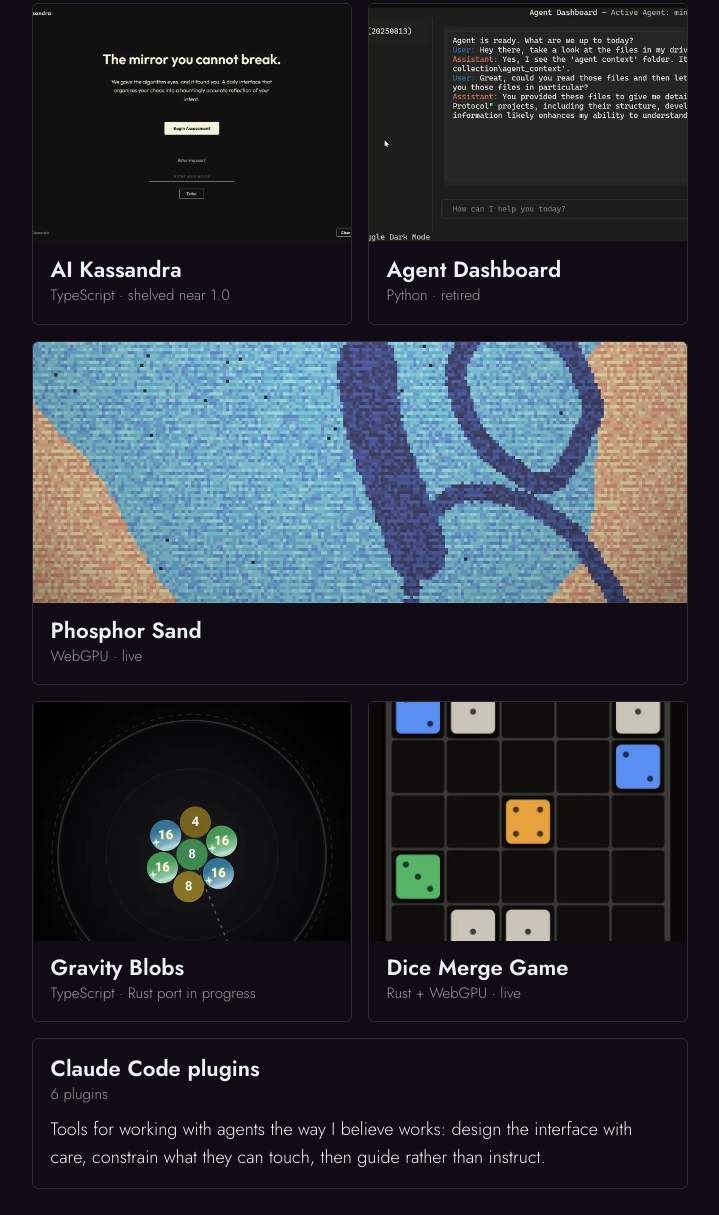
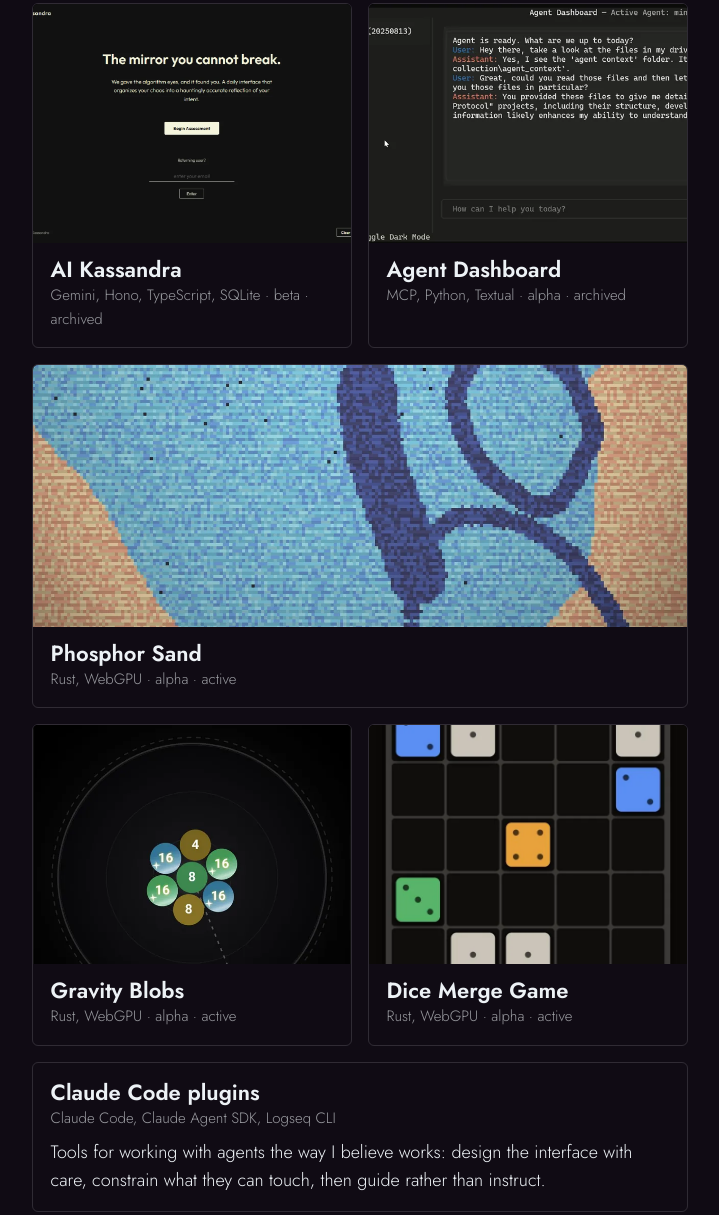
Before and after one commit to Ethan23p/ethanporter.xyz, a plain HTML site: page index.html in a window 1280 px wide. Shown: the part 816-2031 px from the top of the page, without its empty margins (280-999 px from the left). Drawn offline with Linux system fonts and the light colour scheme.

Commit message:
Cards: technologies, maturity, status from Logseq
Co-Authored-By: Claude Opus 5.5 <noreply@anthropic.com>

```diff
--- a/index.html
+++ b/index.html
@@ -30,37 +30,37 @@
 <div class="cards">
 <a class="card card--full card--text" href="https://contra-ethos.com/projects/dkb-library/">
 <span class="card-title">DKB Library</span>
-<span class="card-meta">TypeScript</span>
+<span class="card-meta">Bun, TypeScript, SQLite, Claude Agent SDK · alpha · archived</span>
 <span class="card-line">AI kept losing the nuance of my own creative projects, so I built a knowledge base that keeps source data verbatim and defers every interpretation to the moment it&#x27;s needed.</span>
 </a>
 <a class="card card--half" href="https://contra-ethos.com/projects/ai-kassandra/">
 <img src="images/projects/ai-kassandra-card.webp" alt="" width="1200" height="781" loading="lazy">
 <span class="card-title">AI Kassandra</span>
-<span class="card-meta">TypeScript · shelved near 1.0</span>
+<span class="card-meta">Gemini, Hono, TypeScript, SQLite · beta · archived</span>
 </a>
 <a class="card card--half" href="https://contra-ethos.com/projects/agent-dashboard/">
 <img src="images/projects/agent-dashboard-card.webp" alt="" width="1200" height="422" loading="lazy" style="object-position:20% 50%">
 <span class="card-title">Agent Dashboard</span>
-<span class="card-meta">Python · retired</span>
+<span class="card-meta">MCP, Python, Textual · alpha · archived</span>
 </a>
 <a class="card card--full" href="https://contra-ethos.com/projects/phosphor-sand/">
 <img src="images/projects/phosphor-sand-card.webp" alt="" width="1200" height="917" loading="lazy" style="object-position:50% 45%">
 <span class="card-title">Phosphor Sand</span>
-<span class="card-meta">WebGPU · live</span>
+<span class="card-meta">Rust, WebGPU · alpha · active</span>
 </a>
 <a class="card card--half" href="https://contra-ethos.com/projects/gravity-blobs/">
 <img src="images/projects/gravity-blobs-card.webp" alt="" width="624" height="1000" loading="lazy" style="object-position:50% 62%">
 <span class="card-title">Gravity Blobs</span>
-<span class="card-meta">TypeScript · Rust port in progress</span>
+<span class="card-meta">Rust, WebGPU · alpha · active</span>
 </a>
 <a class="card card--half" href="https://contra-ethos.com/projects/dice-merge/">
 <img src="images/projects/dice-merge-card.webp" alt="" width="672" height="1000" loading="lazy" style="object-position:50% 42%">
 <span class="card-title">Dice Merge Game</span>
-<span class="card-meta">Rust + WebGPU · live</span>
+<span class="card-meta">Rust, WebGPU · alpha · active</span>
 </a>
 <a class="card card--full card--text" href="https://contra-ethos.com/projects/claude-code-plugins/">
 <span class="card-title">Claude Code plugins</span>
-<span class="card-meta">6 plugins</span>
+<span class="card-meta">Claude Code, Claude Agent SDK, Logseq CLI</span>
 <span class="card-line">Tools for working with agents the way I believe works: design the interface with care, constrain what they can touch, then guide rather than instruct.</span>
 </a>
 </div>
```
